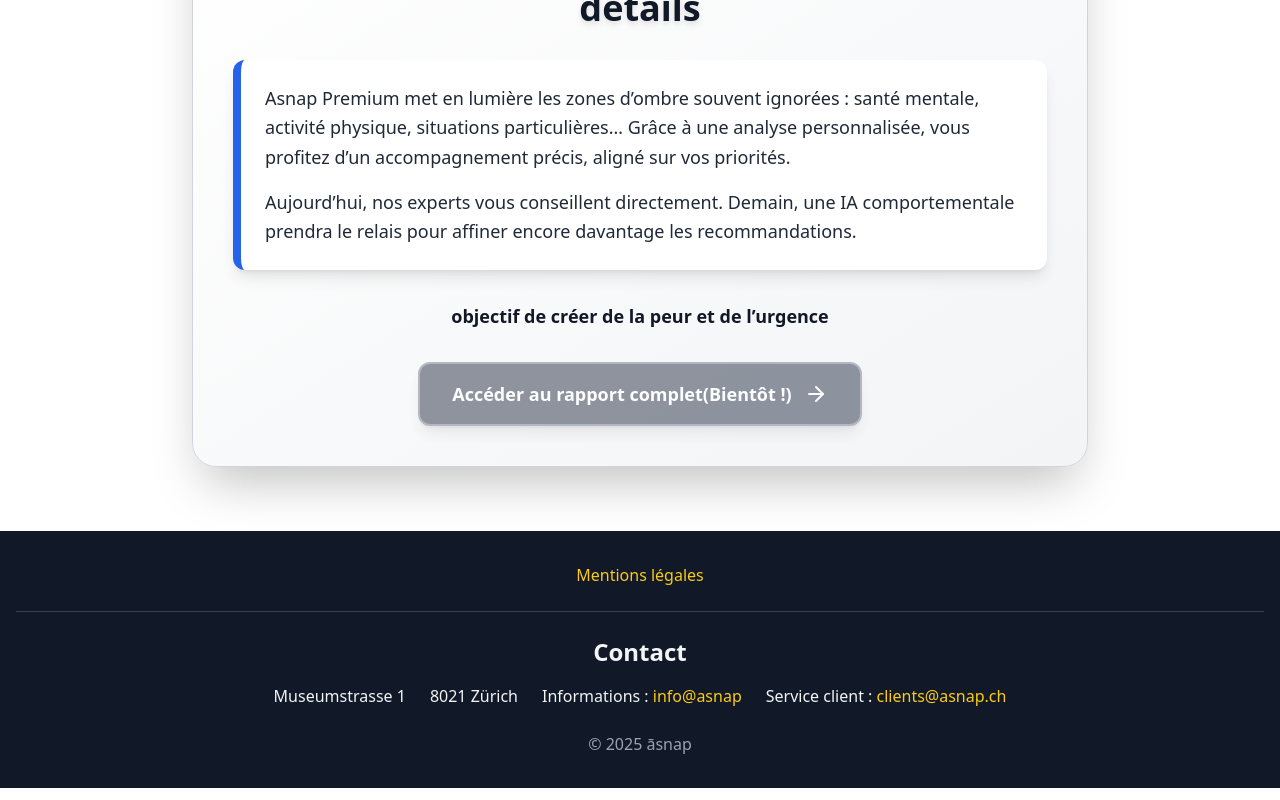
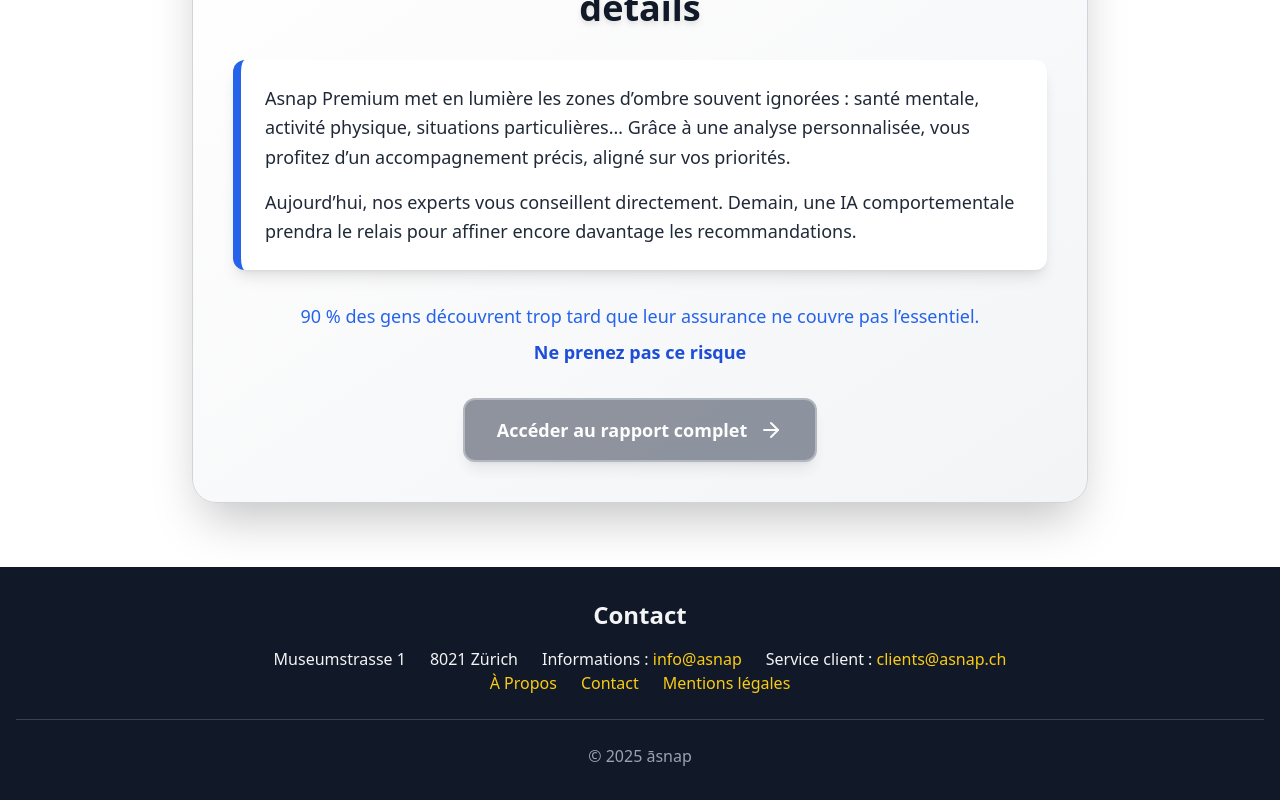
Before and after one commit to Decloedt-Cloud/asnap-front, a React (Vite) app: page / in a window 1280 px wide. Shown: the part 863-1663 px from the top of the page. Built offline with nearby package versions, Linux system fonts and the light colour scheme.

Commit message:
rectifie two

```diff
--- a/src/components/Footer.jsx
+++ b/src/components/Footer.jsx
@@ -8,16 +8,8 @@
   return (
     <footer className="bg-gray-900 text-gray-100 py-8">
       <div className="container mx-auto px-4">
-        {/* Section liens légaux */}
-        <div className="flex flex-wrap justify-center gap-6 mb-6 border-b border-gray-700 pb-6">
-          <Link to="/Legalnotice" className="text-yellow-400 hover:underline">
-            {t('legal.title')}
-          </Link>
 
-        </div>
-
-        {/* Section contact */}
-        <div className="text-center">
+      <div className="text-center">
           <h2 className="text-2xl font-bold mb-4">{t('footer.contact')}</h2>
           <div className="flex flex-wrap justify-center items-center gap-4 md:gap-6">
             <span>{t('footer.address1')}</span>
@@ -42,12 +34,27 @@
             </span>
           </div>
 
-          {/* Copyright */}
-          <div className="mt-6 text-gray-400">
-            &copy; {new Date().getFullYear()} āsnap
-          </div>
+
         </div>
+        {/* Section liens légaux */}
+        <div className="flex flex-wrap justify-center gap-6 mb-6 border-b border-gray-700 pb-6">
+          <Link to="/about" className="text-yellow-400 hover:underline">
+            {t('about.title')}
+          </Link>
+          <Link to="/contact" className="text-yellow-400 hover:underline">
+            {t('contact.heroTitle')}
+          </Link>
+          <Link to="/Legalnotice" className="text-yellow-400 hover:underline">
+            {t('legal.title')}
+          </Link>
+        </div>
+
+        {/* Section contact */}
+
       </div>
+      <div className="mt-6 text-gray-400 flex justify-center">
+  © {new Date().getFullYear()} āsnap
+</div>
     </footer>
   );
 };
--- a/src/components/navbar.tsx
+++ b/src/components/navbar.tsx
@@ -5,8 +5,7 @@
 
 // Constantes pour les liens
 const LINKS = [
-  { name: "", href: "/" },
-  { name: "", href: "/road" },
+  { name: "home2.title", href: "/" },
   { name: "about.title", href: "/about" },
   { name:  "contact.heroTitle", href: "/contact" }
 ];
--- a/src/components/section.jsx
+++ b/src/components/section.jsx
@@ -30,13 +30,16 @@
         </p>
       </div>
 
-      <p className="text-gray-800 mt-8 text-lg text-center">
-        <span className="font-semibold text-gray-900">{t('analysis.futureLabel')}</span>{' '}
-        {t('analysis.futureNote')}
-      </p>
+      {/* Section modifiée avec deux parties distinctes */}
+      <div className="text-blue-600 mt-8 text-lg text-center">
+        <p>{t('analysis.futureLabelpart1')}</p>
+        <p className="font-bold text-blue-700 mt-2">
+          {t('analysis.futureLabelpart2')}
+        </p>
+        <p className="mt-2">{t('analysis.futureNote')}</p>
+      </div>
 
       <div className="flex flex-col sm:flex-row items-center justify-center mt-8">
-        {/* Option 1: Disabled button - More visible */}
         <button
           disabled
           className="bg-gray-500 text-white px-8 py-4 rounded-xl flex items-center text-lg font-semibold shadow-lg cursor-not-allowed opacity-75 border-2 border-gray-400"
@@ -44,30 +47,6 @@
         >
           {t('analysis.buttonText')} <ArrowRight className="ml-3" size={24} aria-hidden="true" />
         </button>
-
-        {/* Option 2: Span that looks like a button but isn't clickable */}
-        {/*
-        <span
-          className="bg-gray-400 text-white px-8 py-4 rounded-xl flex items-center text-lg font-semibold shadow-lg cursor-not-allowed opacity-50"
-          aria-label={t('analysis.buttonText')}
-        >
-          {t('analysis.buttonText')} <ArrowRight className="ml-3" size={24} aria-hidden="true" />
-        </span>
-        */}
-
-        {/* Option 3: Button with onClick that does nothing */}
-        {/*
-        <button
-          onClick={(e) => {
-            e.preventDefault();
-            // Do nothing
-          }}
-          className="bg-gray-400 text-white px-8 py-4 rounded-xl flex items-center text-lg font-semibold shadow-lg cursor-not-allowed opacity-50"
-          aria-label={t('analysis.buttonText')}
-        >
-          {t('analysis.buttonText')} <ArrowRight className="ml-3" size={24} aria-hidden="true" />
-        </button>
-        */}
       </div>
     </motion.section>
   );
--- a/src/i18n.js
+++ b/src/i18n.js
@@ -4,6 +4,9 @@
 const resources = {
   fr: {
     translation: {
+      home2: {
+        title: "Acceuil",
+      },
       benchmarkReport: {
         title: "Résultats du Benchmark",
         description: "Votre analyse de couverture détaillée",
@@ -72,9 +75,11 @@
         sectionTitle: "Une vision claire, jusque dans les moindres détails",
         content: "Asnap Premium met en lumière les zones d’ombre souvent ignorées : santé mentale, activité physique, situations particulières… Grâce à une analyse personnalisée, vous profitez d’un accompagnement précis, aligné sur vos priorités.",
         premiumNote: "Aujourd’hui, nos experts vous conseillent directement. Demain, une IA comportementale prendra le relais pour affiner encore davantage les recommandations.",
-        futureLabel: "objectif de créer de la peur et de l’urgence",
+        futureLabel: "90 % des gens découvrent trop tard que leur assurance ne couvre pas l’essentiel. Ne prenez pas ce risque",
+        futureLabelpart1:  "90 % des gens découvrent trop tard que leur assurance ne couvre pas l’essentiel.",
+        futureLabelpart2: "Ne prenez pas ce risque",
         futureNote: "",
-        buttonText: "Accéder au rapport complet(Bientôt !)"
+        buttonText: "Accéder au rapport complet"
       },
       footer: {
         contact: "Contact",
@@ -218,6 +223,10 @@
   },
   en: {
     translation: {
+      home2: {
+        title: "Home",       // Standard dans les interfaces
+        // title: "Pagina iniziale" // Version plus littérale
+      },
       benchmarkReport: {
         title: "Benchmark Results",
         description: "Your detailed coverage analysis",
@@ -285,9 +294,11 @@
         sectionTitle: "A clear vision, down to the finest details",
         content: "Asnap Premium highlights often overlooked grey areas: mental health, physical activity, special circumstances… With personalized analysis, you benefit from precise guidance tailored to your priorities.",
         premiumNote: "Today, our experts advise you directly. Tomorrow, behavioral AI takes over to further refine recommendations.",
-        futureLabel: "Goal: instill fear and urgency",
+        futureLabel: "90% of people find out too late that their insurance doesn't cover the essentials. Don't take that risk.",
+        futureLabelpart1:"90% of people find out too late that their insurance doesn't cover the essentials.",
+        futureLabelpart2:" Don't take that risk.",
         futureNote: "",
-        buttonText: "Access the full report(See you soon!)"
+        buttonText: "Access the full report"
       },
       footer: {
         contact: "Contact",
@@ -428,6 +439,9 @@
   },
   it: {
     translation: {
+home2: {
+  title: "Home",
+},
       benchmarkReport: {
         title: "Risultati del Benchmark",
         description: "La tua analisi dettagliata della copertura",
@@ -496,7 +510,9 @@
         sectionTitle: "Una visione chiara, fin nei minimi dettagli",
         content: "Asnap Premium illumina le aree d'ombra spesso trascurate: salute mentale, attività fisica, situazioni particolari… Grazie a un'analisi personalizzata, benefici di un supporto preciso, allineato alle tue priorità.",
         premiumNote: "Oggi i nostri esperti ti consigliano direttamente. Domani, un'IA comportamentale prenderà il relais per perfezionare ulteriormente le raccomandazioni.",
-        futureLabel: "Obiettivo: generare paura e urgenza",
+        futureLabel: "Il 90% delle persone scopre troppo tardi che la propria assicurazione non copre l’essenziale. Non correre questo rischio.",
+        futureLabelpart1:"Il 90% delle persone scopre troppo tardi che la propria assicurazione non copre l’essenziale.",
+        futureLabelpart2:"Non correre questo rischio.",
         futureNote: "",
         buttonText: "Accedi al rapporto completo(A presto!)"
       },
@@ -639,6 +655,9 @@
   },
   de: {
     translation: {
+      home2: {
+        title: "Startseite", // Ou "Home" (courant dans les UIs)
+      },
       benchmarkReport: {
         title: "Benchmark-Ergebnisse",
         description: "Ihre detaillierte Deckungsanalyse",
@@ -706,9 +725,11 @@
         sectionTitle: "Ein klares Bild, bis ins kleinste Detail",
         content: "Asnap Premium beleuchtet die oft übersehenen Schattenbereiche: psychische Gesundheit, körperliche Aktivität, besondere Lebenslagen… Dank einer personalisierten Analyse erhalten Sie präzise Begleitung, abgestimmt auf Ihre Prioritäten.",
         premiumNote: "Heute beraten Sie unsere Experten persönlich. Morgen übernimmt eine Verhaltens-KI, um Empfehlungen noch präziser zu optimieren.",
-        futureLabel: "Ziel: Angst und Dringlichkeit erzeugen",
+        futureLabel: "90 % der Menschen merken zu spät, dass ihre Versicherung das Wesentliche nicht abdeckt. Gehen Sie dieses Risiko nicht ein.",
+        futureLabelpart1:"90 % der Menschen merken zu spät, dass ihre Versicherung das Wesentliche nicht abdeckt.",
+        futureLabelpart2:"Gehen Sie dieses Risiko nicht ein.",
         futureNote: "",
-        buttonText: "Zugang zum vollständigen Bericht(Bis bald!)"
+        buttonText: "Zugang zum vollständigen Bericht"
       },
       footer: {
         contact: "Kontakt",
```
